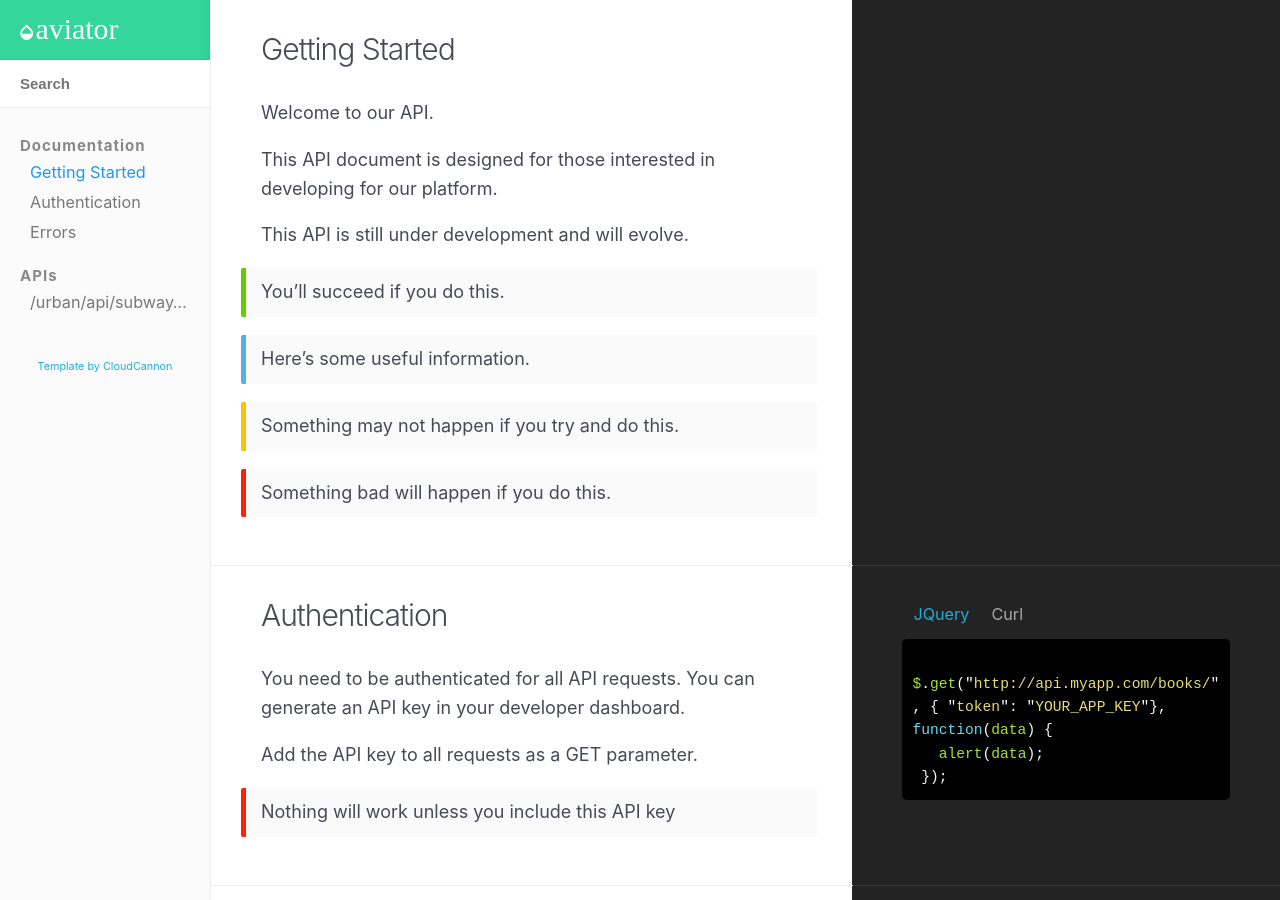
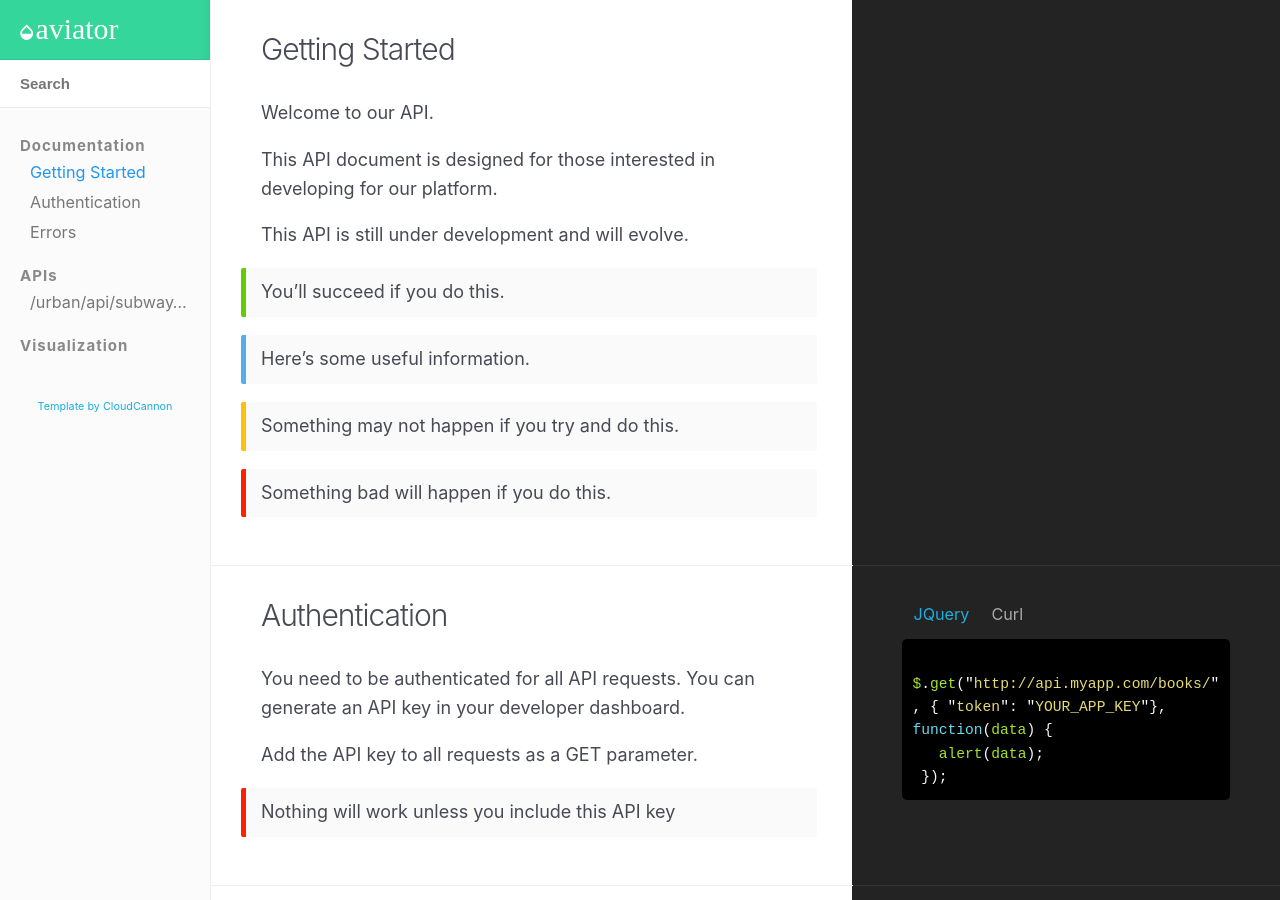
Before and after one commit to cdsnlab/urbanflow-documentation, a Jekyll site: the page built from index.html, in a window 1280 px wide and 900 px high. Built offline with Jekyll 4.4.1, drawn with Linux system fonts in a browser that asks for light colours; nearby versions of some CDN libraries.

Commit message:
Update _config.yml

```diff
--- a/_config.yml
+++ b/_config.yml
@@ -1,9 +1,9 @@
 # ----
 # Site
 
-title: Aviator
-description: Jekyll template for API documentation.
-url: https://example.com
+title: Urban Flow
+description: Urban Flow Jekyll template for API documentation.
+url: https://deepurban.kaist.ac.kr/
 google_analytics_key:
 permalink: pretty
 baseurl:
@@ -20,6 +20,9 @@
   api:
     title: APIs
     position_number: 2
+  vizualization:
+    title: Visualization
+    position_number: 3
 plugins:
   - jekyll-sitemap
   - jekyll-seo-tag
@@ -42,6 +45,11 @@
   -
     scope:
       type: "api"
+    values:
+      _hide_content: true
+  -
+    scope:
+      type: "visualization"
     values:
       _hide_content: true
 
```
